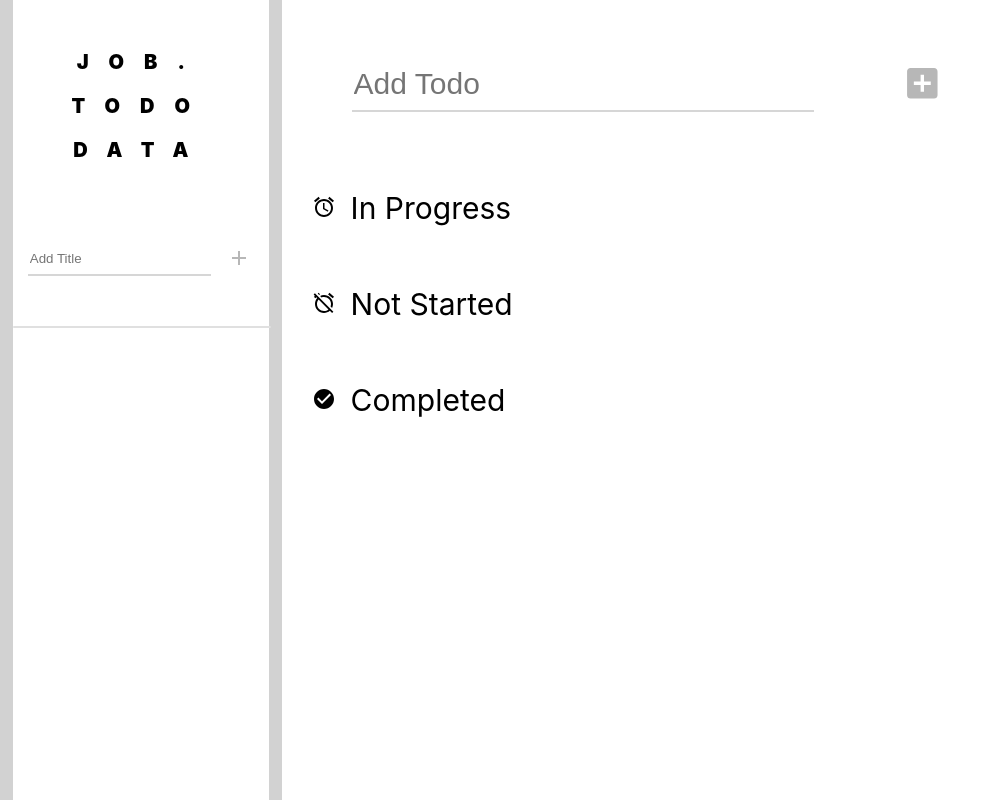
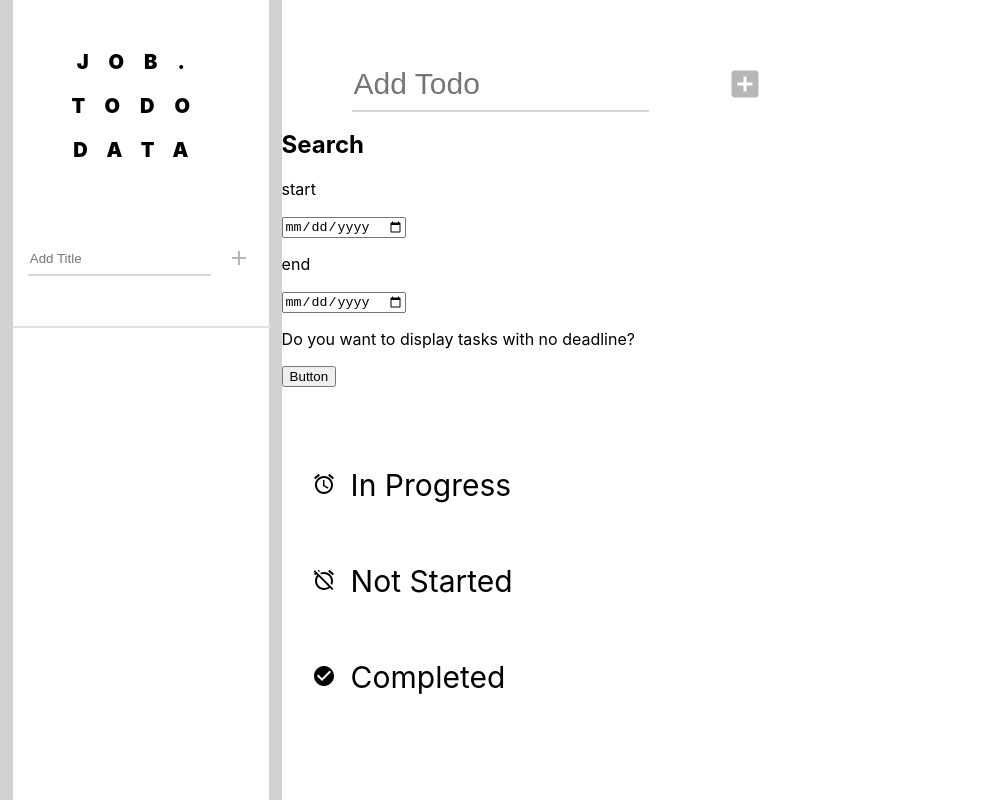
Before and after one commit to anAstrnt/job-todolist, a React (Create React App) app: page / in a window 1280 px wide. Shown: the whole page, without its empty margins (0-988 px from the left). Built offline with nearby package versions, Linux system fonts and the light colour scheme.

Commit message:
✨ 期限の絞り込み機能を追加

```diff
--- a/src/components/TodoPages.module.css
+++ b/src/components/TodoPages.module.css
@@ -10,6 +10,8 @@
   font-weight: 700;
   letter-spacing: 0.3em;
   margin-left: 30px;
+  display: inline-block;
+  width: 70%;
 }
 
 .addTodoForm {
@@ -44,3 +46,7 @@
   background-color: white;
   border: none;
 }
+
+.searchAria {
+  display: inline-block;
+}
--- a/src/components/TodoPages.tsx
+++ b/src/components/TodoPages.tsx
@@ -21,6 +21,9 @@ type todoItems = {
 
 export const TodoPages: React.FC = () => {
   const location = useLocation();
+  const [dayStart, setDayStart] = useState("");
+  const [dayEnd, setDayEnd] = useState("");
+  const [noDeadline, setNoDeadline] = useState(true);
   const [inputNewTodo, setInputNewTodo] = useState("");
   const [todoItems, setTodoItems] = useState<todoItems>([]);
 
@@ -82,11 +85,77 @@ export const TodoPages: React.FC = () => {
     );
   };
 
+  const onChangeDayStart = (e: React.ChangeEvent<HTMLInputElement>) => {
+    setDayStart(e.target.value);
+  };
+  const onChangeDayEnd = (e: React.ChangeEvent<HTMLInputElement>) => {
+    setDayEnd(e.target.value);
+  };
+
+  const deadlineSearch = (todo: {
+    id: string;
+    links: string;
+    titles: string;
+    todo: string;
+    detail: string;
+    status: string;
+    deadline: string;
+    timestamp: string;
+  }) => {
+    const startDate = dayStart ? new Date(dayStart).getTime() : null;
+    const endDate = dayEnd ? new Date(dayEnd).getTime() : null;
+    const todoDate = todo.deadline ? new Date(todo.deadline).getTime() : null;
+
+    if (todoDate === null) {
+      return true;
+    }
+
+    if (startDate && endDate) {
+      return startDate <= todoDate && todoDate <= endDate;
+    } else if (startDate) {
+      return startDate <= todoDate;
+    } else if (endDate) {
+      return todoDate <= endDate;
+    } else {
+      return true;
+    }
+  };
+
+  const noDeadlineProcess = (todo: {
+    id: string;
+    links: string;
+    titles: string;
+    todo: string;
+    detail: string;
+    status: string;
+    deadline: string;
+    timestamp: string;
+  }) => {
+    if (todo.deadline == "") {
+      return noDeadline;
+    } else {
+      return true;
+    }
+  };
+
+  const inProgressTodos = todoItems.filter(
+    (todo) =>
+      todo.status === "inProgress" && deadlineSearch(todo) && noDeadlineProcess(todo)
+  );
+  const notStartedTodos = todoItems.filter(
+    (todo) =>
+      todo.status === "notStarted" && deadlineSearch(todo) && noDeadlineProcess(todo)
+  );
+  const completedTodos = todoItems.filter(
+    (todo) =>
+      todo.status === "completed" && deadlineSearch(todo) && noDeadlineProcess(todo)
+  );
+
+  const toggleNoDeadline = () => {
+    setNoDeadline(!noDeadline);
+  };
+
   const isLocationPathname = !location.pathname.substring(1).trim();
-
-  const inProgressTodos = todoItems.filter((todo) => todo.status === "inProgress");
-  const notStartedTodos = todoItems.filter((todo) => todo.status === "notStarted");
-  const completedTodos = todoItems.filter((todo) => todo.status === "completed");
 
   return (
     <div className={styles.todoPages}>
@@ -106,6 +175,17 @@ export const TodoPages: React.FC = () => {
             <AddBoxIcon sx={{ width: "20%", height: "20%" }} />
           </button>
         </form>
+      </div>
+
+      {/* searchAria */}
+      <div className={styles.searchAria}>
+        <h2>Search</h2>
+        <p>start</p>
+        <input type="date" value={dayStart} onChange={(e) => onChangeDayStart(e)} />
+        <p>end</p>
+        <input type="date" value={dayEnd} onChange={(e) => onChangeDayEnd(e)} />
+        <p>Do you want to display tasks with no deadline?</p>
+        <button onClick={toggleNoDeadline}>Button</button>
       </div>
 
       {/* TodoAria */}
--- a/src/components/TodoStateSection.tsx
+++ b/src/components/TodoStateSection.tsx
@@ -61,6 +61,7 @@ const TodoStateSection: React.FC<TodoStateSectionProps> = ({
         {icon}
         <p>{title}</p>
       </div>
+
       {statusFilter.map((todo) => (
         <div key={todo.id} className={styles.todoCard}>
           <Card sx={{ maxWidth: 276 }}>
```
